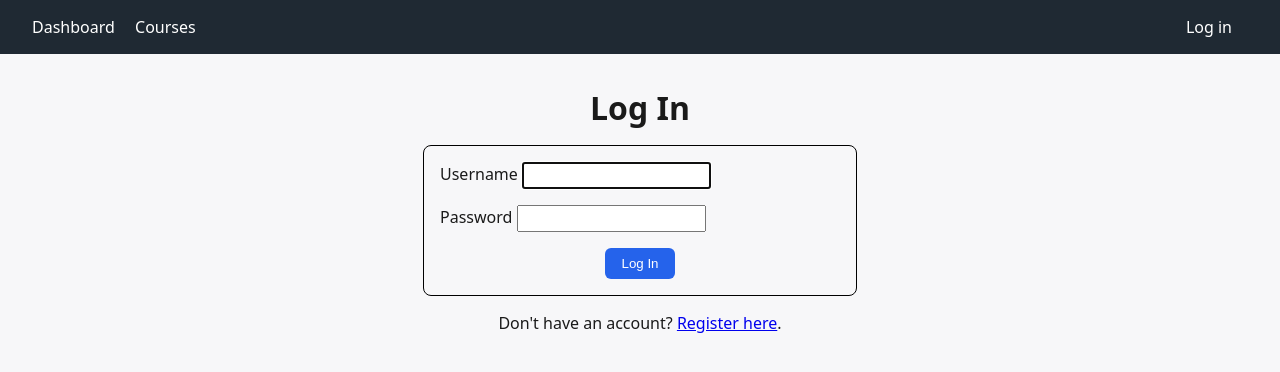
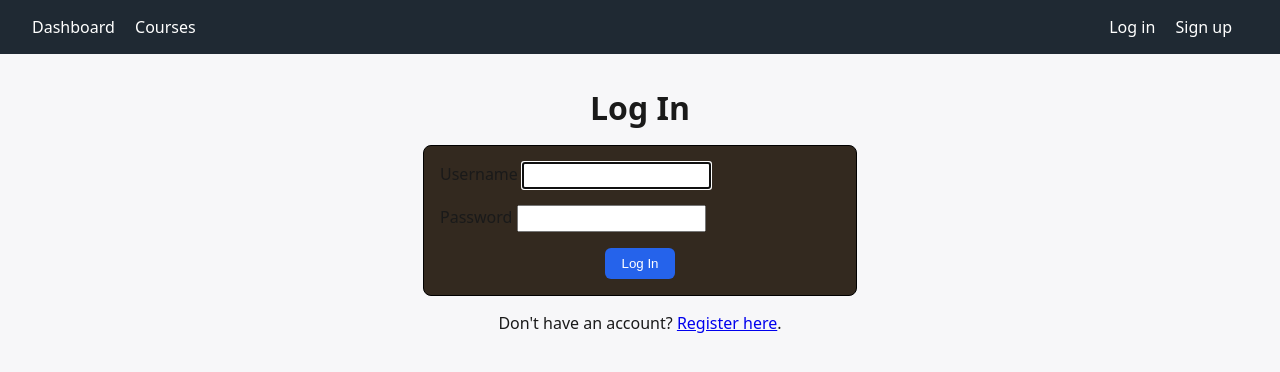
Before and after one commit to cacutler/Teacher-Tutor-Dashboard-Django, a Django app: page /login/?next=/ in a window 1280 px wide. Shown: the top 372 px of the page. Run offline with Django 5.2, Linux system fonts and the light colour scheme.

Commit message:
Working on figuring out a color scheme; also added a sign up link in the header

```diff
--- a/static/css/main.css
+++ b/static/css/main.css
@@ -73,6 +73,7 @@ form {
     width: 50%;
     margin: auto;
     border-radius: 8px;
+    background-color: #33291F;
 }
 button {
     display: block;
--- a/templates/base.html
+++ b/templates/base.html
@@ -21,6 +21,7 @@
                 </form>
             {% else %}
                 <a href="{% url 'login' %}">Log in</a>
+                <a href="{% url 'register' $}">Sign up</a>
             {% endif %}
         </div>
     </header>
```
